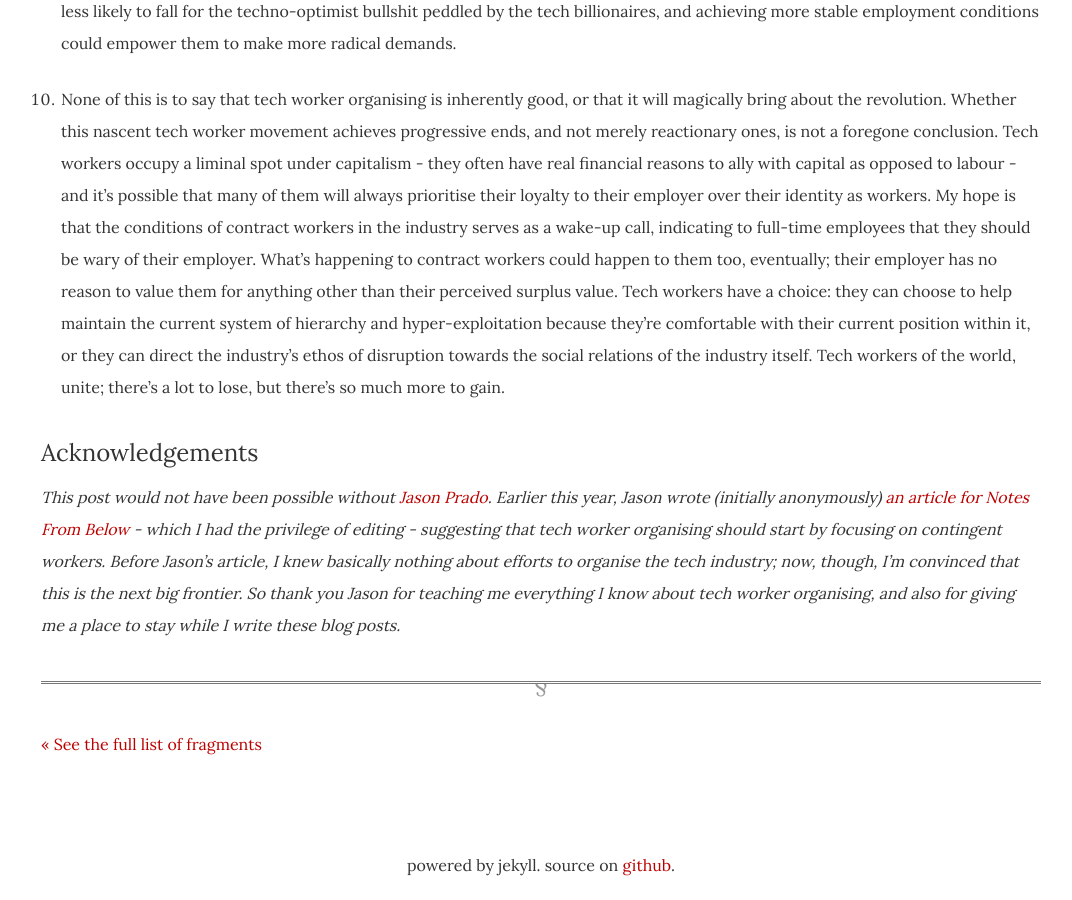
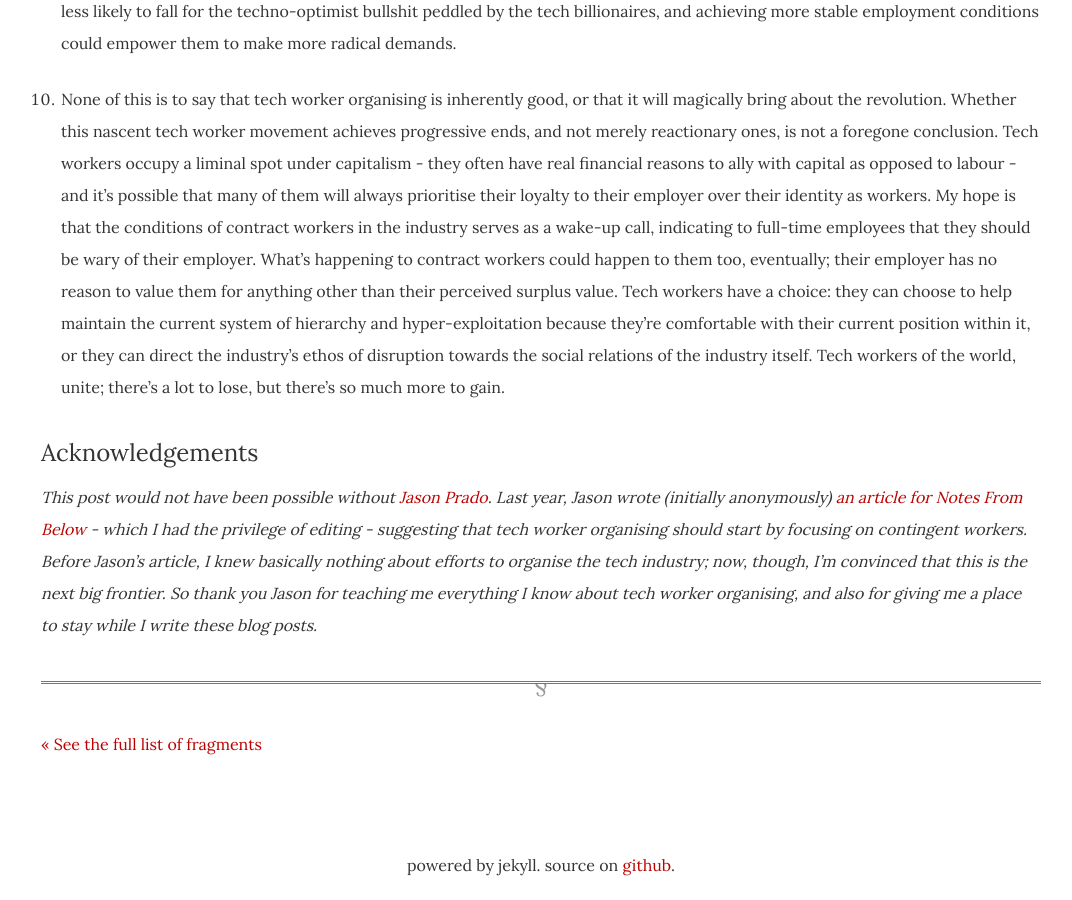
Before and after one commit to dellsystem/dellsystem.github.io, a Jekyll site: the page built from _posts/2019-1-3-fragments-3.md, in a window 1280 px wide and 900 px high, scrolled down 2621 px. Shown: the whole window, without its empty margins (99-1171 px from the left). Built offline with Jekyll 4.4.1, drawn with Linux system fonts in a browser that asks for light colours; some of the changed text lies outside the part shown.

Commit message:
Fix typo in fragments-3

```diff
--- a/_posts/2019-1-3-fragments-3.md
+++ b/_posts/2019-1-3-fragments-3.md
@@ -30,4 +30,4 @@ tags:
 
 ### Acknowledgements
 
-_This post would not have been possible without [Jason Prado](https://twitter.com/jasonpjason). Earlier this year, Jason wrote (initially anonymously) [an article for Notes From Below](https://notesfrombelow.org/article/prospects-for-organizing-the-tech-industry) - which I had the privilege of editing - suggesting that tech worker organising should start by focusing on contingent workers. Before Jason's article, I knew basically nothing about efforts to organise the tech industry; now, though, I'm convinced that this is the next big frontier. So thank you Jason for teaching me everything I know about tech worker organising, and also for giving me a place to stay while I write these blog posts._
+_This post would not have been possible without [Jason Prado](https://twitter.com/jasonpjason). Last year, Jason wrote (initially anonymously) [an article for Notes From Below](https://notesfrombelow.org/article/prospects-for-organizing-the-tech-industry) - which I had the privilege of editing - suggesting that tech worker organising should start by focusing on contingent workers. Before Jason's article, I knew basically nothing about efforts to organise the tech industry; now, though, I'm convinced that this is the next big frontier. So thank you Jason for teaching me everything I know about tech worker organising, and also for giving me a place to stay while I write these blog posts._
```
